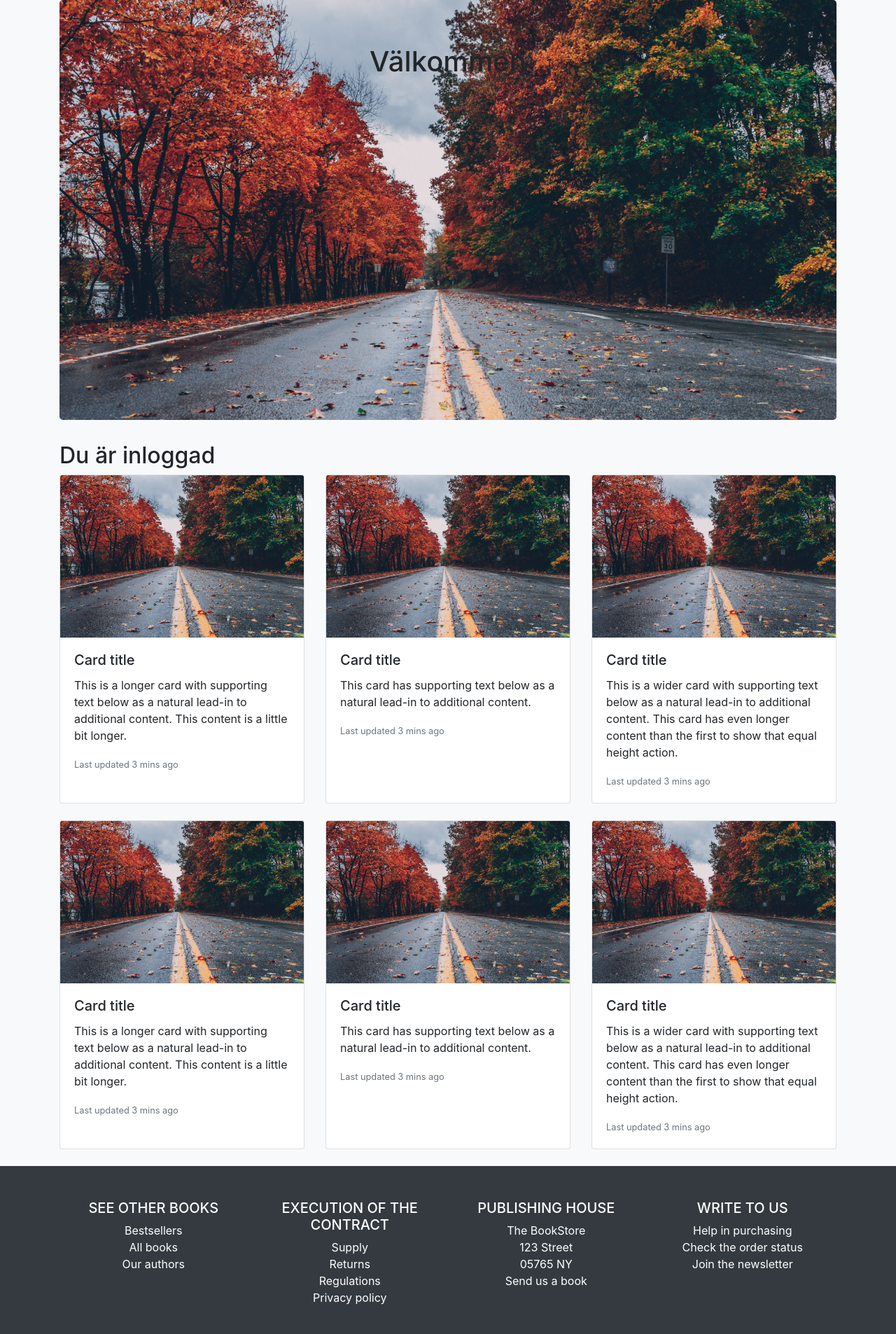
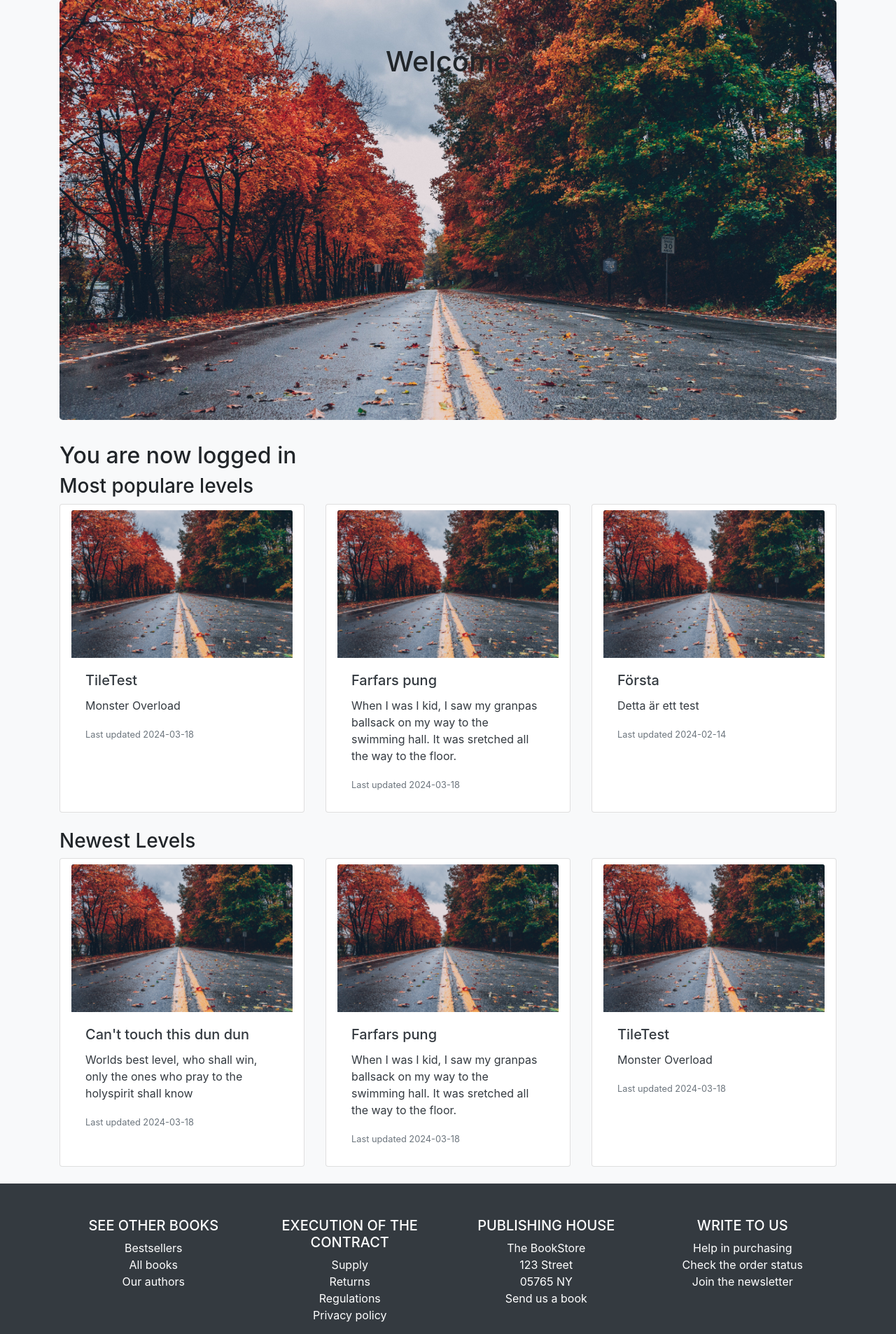
Before and after one commit to kingerider/Gymnasiearbete, a Flask app: page /memberarea in a window 1280 px wide. Shown: the part 56-1962 px from the top of the page at 70% size. Run offline with Flask 3, Linux system fonts and the light colour scheme; a user stored in the database is signed in; data comes from the database, SQL or seed files in the repository; some libraries are stand-ins or nearby versions.

Commit message:
Saved the changes with html

```diff
--- a/Hemsida/my_server/templates/memberarea.html
+++ b/Hemsida/my_server/templates/memberarea.html
@@ -1,63 +1,41 @@
 {% extends 'base.html' %}
 
-{% block title %}titel{% endblock %}
+{% block title %}Memberarea{% endblock %}
 
-{% block headline %}Välkommen{% endblock %}
+{% block headline %}Welcome{% endblock %}
 
 {% block content %}
-    <h2>Du är inloggad</h2>
+<h2>You are now logged in</h2>
+<h3>Most populare levels</h3>
 <div class="card-deck">
+  {% for level in levels_play_count %}
   <div class="card">
+    <a class="nav-link" href="{{url_for('play_game_create', level_id = level[0])}}">
       <img class="card-img-top" src="static/img/jumbotron_bg.jpg" alt="Card image cap">
       <div class="card-body">
-            <h5 class="card-title">Card title</h5>
-            <p class="card-text">This is a longer card with supporting text below as a natural lead-in to additional content. This content is a little bit longer.</p>
-            <p class="card-text"><small class="text-muted">Last updated 3 mins ago</small></p>
+        <h5 class="card-title text-dark">{{level[2]}}</h5>
+        <p class="card-text text-dark">{{level[4]}}</p>
+        <p class="card-text text-dark"><small class="text-muted">Last updated {{level[5]}}</small></p>
       </div>
+    </a>
   </div>
+  {% endfor %}
+</div>
+<br>
+<h3>Newest Levels</h3>
+<div class="card-deck">
+  {% for level in levels_date %}
   <div class="card">
+    <a class="nav-link" href="{{url_for('play_game_create', level_id = level[0])}}">
       <img class="card-img-top" src="static/img/jumbotron_bg.jpg" alt="Card image cap">
       <div class="card-body">
-            <h5 class="card-title">Card title</h5>
-            <p class="card-text">This card has supporting text below as a natural lead-in to additional content.</p>
-            <p class="card-text"><small class="text-muted">Last updated 3 mins ago</small></p>
+        <h5 class="card-title text-dark">{{level[2]}}</h5>
+        <p class="card-text text-dark">{{level[4]}}</p>
+        <p class="card-text text-dark"><small class="text-muted">Last updated {{level[5]}}</small></p>
       </div>
+    </a>
   </div>
-        <div class="card">
-          <img class="card-img-top" src="static/img/jumbotron_bg.jpg" alt="Card image cap">
-          <div class="card-body">
-            <h5 class="card-title">Card title</h5>
-            <p class="card-text">This is a wider card with supporting text below as a natural lead-in to additional content. This card has even longer content than the first to show that equal height action.</p>
-            <p class="card-text"><small class="text-muted">Last updated 3 mins ago</small></p>
-          </div>
-        </div>
-      </div>
-      <br>
-      <div class="card-deck">
-        <div class="card">
-          <img class="card-img-top" src="static/img/jumbotron_bg.jpg" alt="Card image cap">
-          <div class="card-body">
-            <h5 class="card-title">Card title</h5>
-            <p class="card-text">This is a longer card with supporting text below as a natural lead-in to additional content. This content is a little bit longer.</p>
-            <p class="card-text"><small class="text-muted">Last updated 3 mins ago</small></p>
-          </div>
-        </div>
-        <div class="card">
-          <img class="card-img-top" src="static/img/jumbotron_bg.jpg" alt="Card image cap">
-          <div class="card-body">
-            <h5 class="card-title">Card title</h5>
-            <p class="card-text">This card has supporting text below as a natural lead-in to additional content.</p>
-            <p class="card-text"><small class="text-muted">Last updated 3 mins ago</small></p>
-          </div>
-        </div>
-        <div class="card">
-          <img class="card-img-top" src="static/img/jumbotron_bg.jpg" alt="Card image cap">
-          <div class="card-body">
-            <h5 class="card-title">Card title</h5>
-            <p class="card-text">This is a wider card with supporting text below as a natural lead-in to additional content. This card has even longer content than the first to show that equal height action.</p>
-            <p class="card-text"><small class="text-muted">Last updated 3 mins ago</small></p>
-          </div>
-        </div>
+  {% endfor %}
 </div>
 <br>
 {% endblock %}
```
Lines whose indentation alone changed are shown as unchanged.
